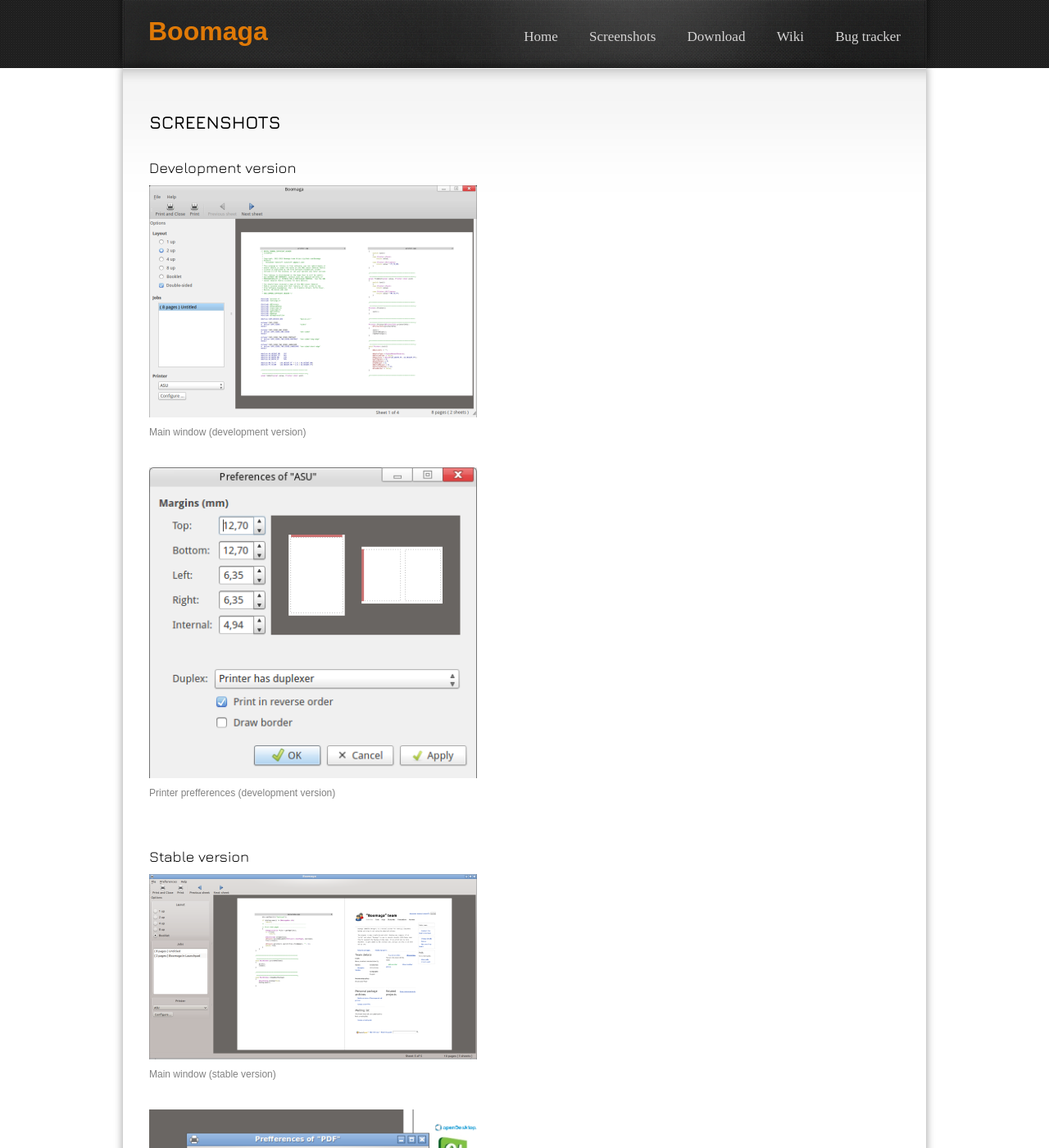
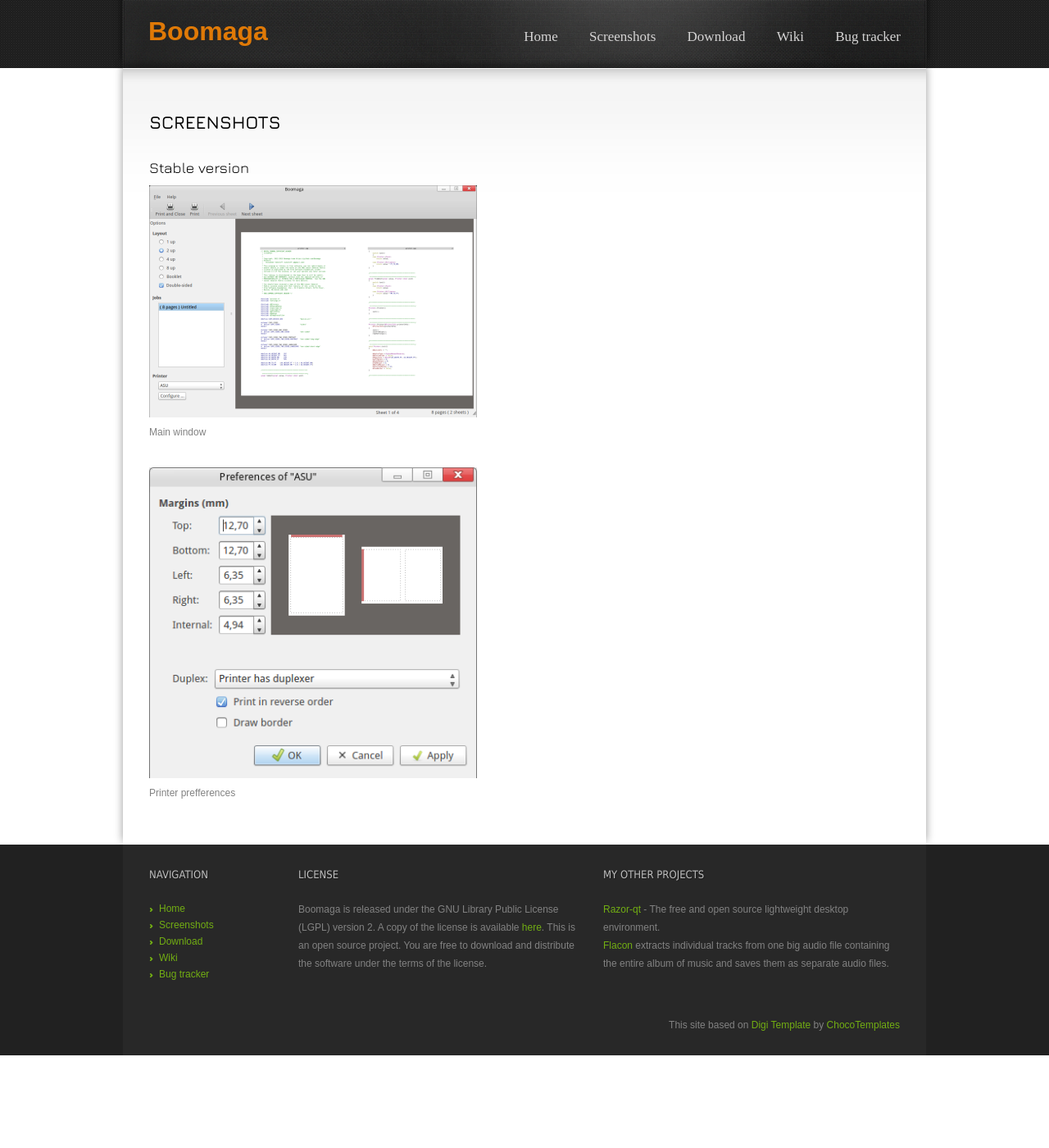
Before and after one commit to Boomaga/Boomaga.github.io, a Jekyll site: the page built from screenshots/index.html, in a window 1280 px wide and 1400 px high. Shown: the whole window at 82% size. Built offline with Jekyll 4.4.1, drawn with Linux system fonts in a browser that asks for light colours; some web fonts are replaced; Markdown is read by kramdown in place of the engine named in the settings; some of the changed text lies outside the part shown.

Commit message:
The 0.3 version added

```diff
--- a/_config.yml
+++ b/_config.yml
@@ -11,8 +11,8 @@
     - fenced_code_blocks
 program:
   release:
-    version: 0.2.0
-    link: https://github.com/boomaga/boomaga/archive/v0.2.0.tar.gz
+    version: 0.3.0
+    link: https://github.com/boomaga/boomaga/archive/v0.3.0.tar.gz
 
 menu_items:
   - title:      Home
--- a/screenshots/index.html
+++ b/screenshots/index.html
@@ -3,29 +3,27 @@
 title: Boomaga - Screenshots
 menuItem: screenshots
 
-images_dev:
+images_stable:
+  - preview:     v0.3_mainwindow-s.png
+    full:        v0.3_mainwindow.png
+    description: Main window
+
+  - preview:     v0.3_printer_settings-s.png
+    full:        v0.3_printer_settings.png
+    description: Printer prefferences
+
+
+images_old:
   - preview:     v0.2_mainwindow-s.png
     full:        v0.2_mainwindow.png
-    description: Main window (development version)
+    description: Main window (0.2 version)
 
   - preview:     v0.2_printer_settings-s.png
     full:        v0.2_printer_settings.png
-    description: Printer prefferences  (development version)
-
-
-images_stable:
-  - preview:     v0.1_mainwindow-s.png
-    full:        v0.1_mainwindow.png
-    description: Main window (stable version)
-
-  - preview:     v0.1_printer_settings-s.png
-    full:        v0.1_printer_settings.png
-    description: Printer prefferences  (stable version)
+    description: Printer prefferences  (0.2 version)
 
 ---
 <h1>Screenshots</h1>
-<h2>Development version</h2>
-{% include gallery.html images=page.images_dev    group="screenshots" %}
 
 <h2>Stable version</h2>
 {% include gallery.html images=page.images_stable group="screenshots" %}
```
Also changed, not shown: screenshots/v0.1_mainwindow-s.png (deleted), screenshots/v0.1_mainwindow.png (deleted), screenshots/v0.1_printer_settings-s.png (deleted), screenshots/v0.1_printer_settings.png (deleted), screenshots/v0.2_mainwindow-s.png, screenshots/v0.2_mainwindow.png, screenshots/v0.2_printer_settings-s.png, screenshots/v0.2_printer_settings.png, screenshots/v0.3_mainwindow-s.png (added), screenshots/v0.3_mainwindow.png (added), screenshots/v0.3_printer_settings-s.png (added), screenshots/v0.3_printer_settings.png (added).
